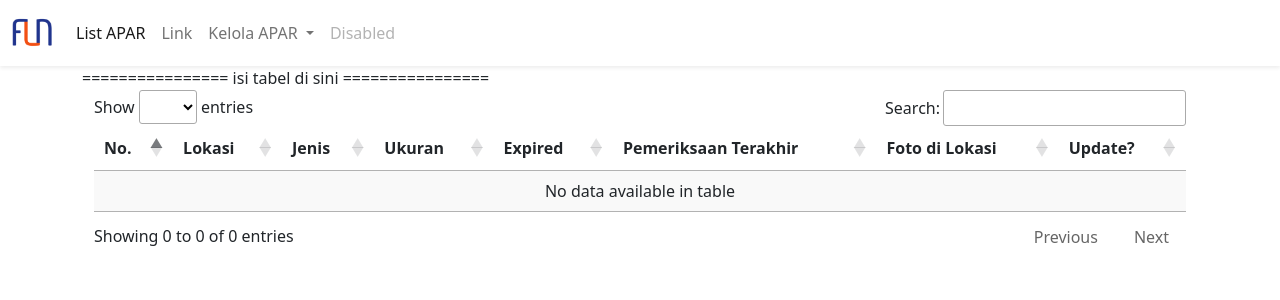
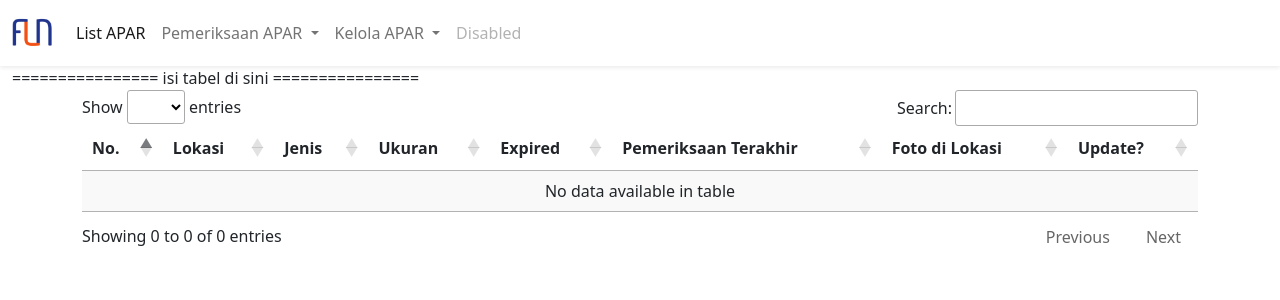
Before and after one commit to criespy/apar-manager, a Django app: page / in a window 1280 px wide. Shown: the top 300 px of the page. Run offline with Django 3.2, Linux system fonts and the light colour scheme; data that the repository does not hold is empty; some libraries are stand-ins or nearby versions.

Commit message:
Fix template input pemeriksaan APAR

```diff
--- a/aparApp/forms.py
+++ b/aparApp/forms.py
@@ -55,8 +55,9 @@ class FormPemeriksaanById(ModelForm):
     class Meta:
         model = Pemeriksaan
         fields = '__all__'
+        labels = {'apar':'Nomor APAR'}
         widgets = {
-            'apar': forms.Select({'class':'form-control', 'readonly':'readonly'}),
+            'apar': forms.TextInput({'class':'form-control', 'readonly':'readonly'}),
             'tekanan': forms.TextInput({'class':'form-control'}),
             'tabung': forms.TextInput({'class':'form-control'}),
             'pin': forms.TextInput({'class':'form-control'}),
--- a/aparApp/views.py
+++ b/aparApp/views.py
@@ -63,7 +63,7 @@ class CekAparById(CreateView):
     template_name = 'pemeriksaanbyid_createview.html'
     form_class = FormPemeriksaanById
     success_url = reverse_lazy('post_list')
-    #extra_context = {'url':request.get_full_path()}
+    #extra_context = {'url':apar}
 
     def get_initial(self): #digunakan untuk memberikan nilai default di form
         apar = get_object_or_404(Apar, slug=self.kwargs.get('slug'))
@@ -73,14 +73,36 @@ class CekAparById(CreateView):
             'keterangan':apar,
         }
 
+    def get_context_data(self, **kwargs): #digunakan untuk mengambil url dan mengirimkan nilainya ke template
+        context = super().get_context_data(**kwargs)
+        context['current_path'] = os.path.basename(self.request.get_full_path()) #digabung dengan fungsi os untuk mengambil url bagian terakhir saja
+        context['path_without_query_string'] = self.request.path
+        return context
+
+
     def get_object(self, queryset=None):
         return queryset.get(slug=self.slug)
 
-    def get_current_path(self):
-        return {
-        'current_path': self.get_full_path(),
-        'babi': 'babi',
-        }
+    #def form_valid(self, form):
+    #    current_path = self.request.get_full_path()
+    #    path_without_query_string = self.request.path
+
+    #    context = {
+    #    'current_path': current_path,
+    #    'path_without_query_string': path_without_query_string,
+    #}
+
+        return context
+
+    #def get(self, request, *args, **kwargs):
+    #    current_path = request.get_full_path()
+    #    return Httpcurrent_path
+
+    #def get_current_path(self):
+    #    return {
+    #    'current_path': self.get_full_path(),
+    #    'babi': 'babi',
+    #    }
 
 
     #def form_valid(self, form):
--- a/templates/base.html
+++ b/templates/base.html
@@ -3,6 +3,7 @@
 <html lang="en">
 <head>
     <meta charset="UTF-8">
+    <meta content='maximum-scale=1.0, initial-scale=1.0, width=device-width' name='viewport'>
     <link rel="stylesheet" type="text/css" href="https://cdn.datatables.net/1.12.1/css/jquery.dataTables.min.css">
     <link href="https://cdn.jsdelivr.net/npm/bootstrap@5.1.3/dist/css/bootstrap.min.css" rel="stylesheet" integrity="sha384-1BmE4kWBq78iYhFldvKuhfTAU6auU8tT94WrHftjDbrCEXSU1oBoqyl2QvZ6jIW3" crossorigin="anonymous">
 
@@ -16,13 +17,21 @@
           <button class="navbar-toggler" type="button" data-bs-toggle="collapse" data-bs-target="#navbarSupportedContent" aria-controls="navbarSupportedContent" aria-expanded="false" aria-label="Toggle navigation">
             <span class="navbar-toggler-icon"></span>
           </button>
-          <div class="collapse navbar-collapse d-flex justify-content-end" id="navbarSupportedContent">
+          <div class="collapse navbar-collapse " id="navbarSupportedContent">
             <ul class="navbar-nav me-auto mb-2 mb-lg-0 ">
               <li class="nav-item">
                 <a class="nav-link active" aria-current="page" href="{% url 'DashboardHome' %}">List APAR</a>
               </li>
-              <li class="nav-item">
-                <a class="nav-link" href="#">Link</a>
+              <li class="nav-item dropdown">
+                <a class="nav-link dropdown-toggle" href="#" id="navbarDropdown" role="button" data-bs-toggle="dropdown" aria-expanded="false">
+                  Pemeriksaan APAR
+                </a>
+                <ul class="dropdown-menu" aria-labelledby="navbarDropdown">
+                  <li><a class="dropdown-item" href="{% url 'cekapar' %}">Input Pemeriksaan APAR</a></li>
+                  <li><a class="dropdown-item" href="#">Riwayat Pemeriksaan APAR</a></li>
+                  <li><hr class="dropdown-divider"></li>
+                  <li><a class="dropdown-item" href="{% url 'DashboardHome' %}">Report Pemeriksaan APAR</a></li>
+                </ul>
               </li>
               <li class="nav-item dropdown">
                 <a class="nav-link dropdown-toggle" href="#" id="navbarDropdown" role="button" data-bs-toggle="dropdown" aria-expanded="false">
@@ -46,7 +55,7 @@
     <header>
 
     </header>
-    <div class="container">
+    <div class="container-fluid">
         {% block content %}
         {% endblock content %}
     </div>
```
Also changed, not shown: templates/pemeriksaanbyid_createview.html (+7 -5 lines).
